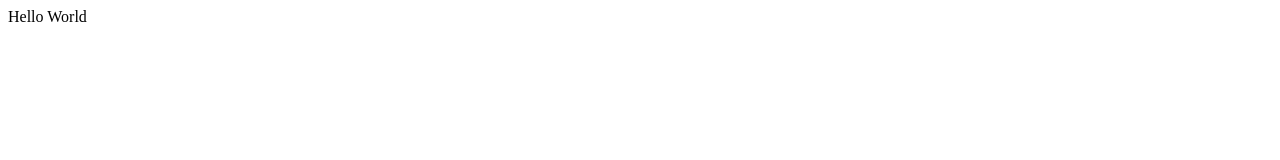
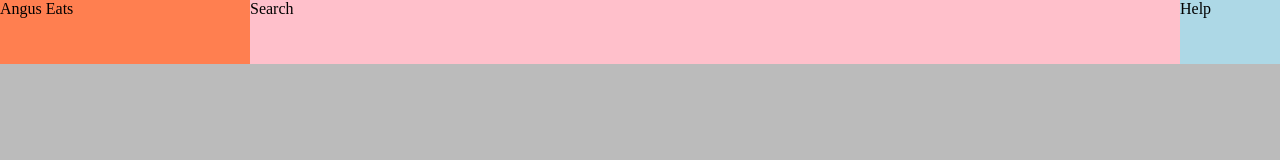
Before and after one commit to aidangus/angus-eats, a plain HTML site: page index.html in a window 1280 px wide. Drawn offline with Linux system fonts and the light colour scheme.

Commit message:
basic navbar layout and favicons
creating super basic navbar structure using flexboxes
adding some images for use as logos and favicons

```diff
--- a/index.html
+++ b/index.html
@@ -1,9 +1,22 @@
 <!DOCTYPE html>
 <html>
   <head>
-    <title>simple-vue-app</title>
+    <title>Angus Eats</title>
+    <link rel="stylesheet" href="styles.css">
+    <link rel="icon" type="image/png" sizes="32x32" href="images/favicon-32x32.png">
+    <link rel="icon" type="image/png" sizes="16x16" href="images/favicon-16x16.png">
   </head>
   <body>
-    <div>Hello World</div>
+    <div class="navbar">
+      <div class="logo">
+        Angus Eats
+      </div>
+      <div class="search">
+        Search
+      </div>
+      <div class="help">
+        Help
+      </div>
+    </div>
   </body>
 </html>
--- /dev/null
+++ b/styles.css
@@ -0,0 +1,29 @@
+body {
+  background-color: #bbbbbb;
+  margin: 0px;
+}
+
+.navbar {
+  width: 100%;
+  height: 64px;
+  background-color: pink;
+  display: flex;
+}
+
+.navbar .logo {
+  width: 250px;
+  height: 100%;
+  background-color: coral;
+}
+
+.navbar .search {
+  width: 250px;
+  height: 100%;
+  flex: 1;
+}
+
+.navbar .help {
+  width: 100px;
+  height: 100%;
+  background-color: lightblue;
+  }
```
Also changed, not shown: images/android-chrome-192x192.png (added), images/android-chrome-512x512.png (added), images/favicon-16x16.png (added), images/favicon-32x32.png (added).
